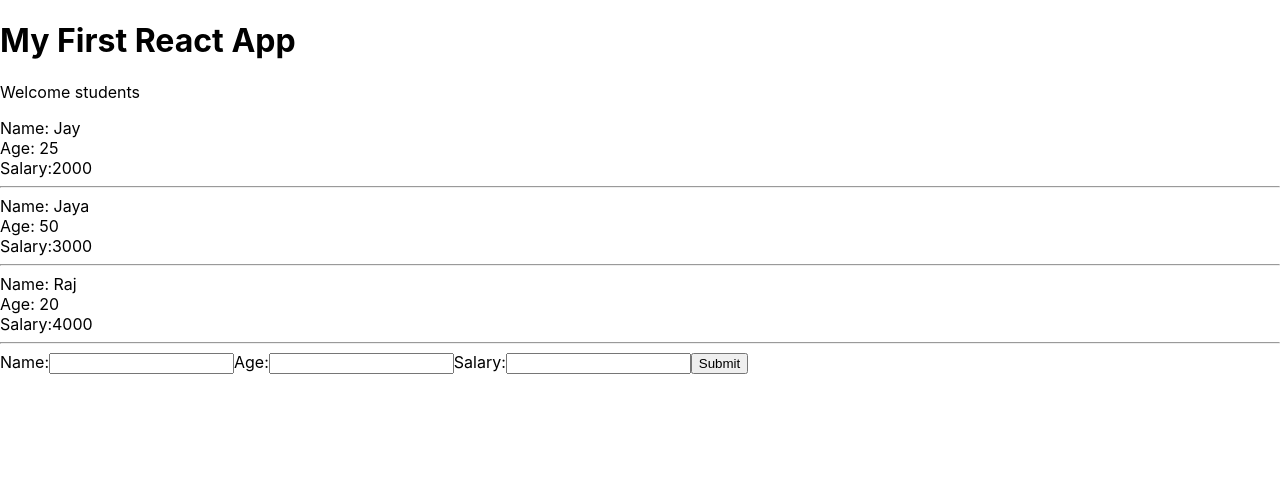
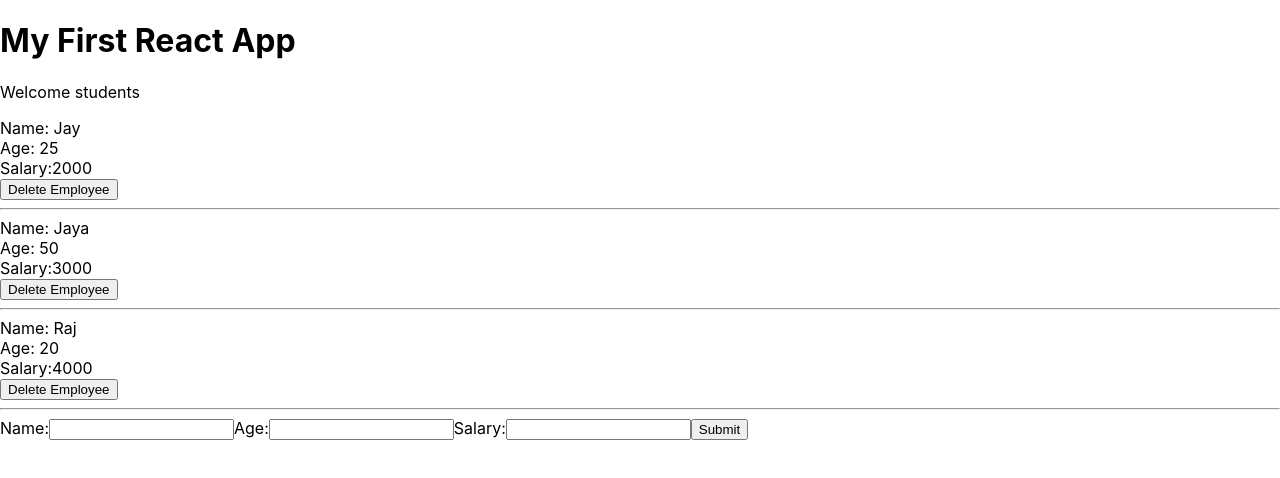
Before and after one commit to jay4tech/React, a React (Create React App) app in the folder myapp/: page / in a window 1280 px wide. Shown: the top 478 px of the page. Built offline with nearby package versions, Linux system fonts and the light colour scheme.

Commit message:
Chapter-15

```diff
--- a/myapp/src/App.js
+++ b/myapp/src/App.js
@@ -17,12 +17,21 @@ class App extends Component {
       employees: employees
     })
   }
+  deleteEmployee = (id) => {
+    console.log(id)
+    let employees = this.state.employees.filter(employee => {
+      return employee.id !== id
+    });
+    this.setState({
+      employees: employees
+    })
+  }
   render() {
     return (
       <div className="App">
         <h1>My First React App</h1>
         <p>Welcome students</p>
-        <Employee employees={this.state.employees} />
+        <Employee deleteEmployee={this.deleteEmployee} employees={this.state.employees} />
         <AddEmployee addEmployee={this.addEmployee} />
       </div>
     );
--- a/myapp/src/Employee.js
+++ b/myapp/src/Employee.js
@@ -1,12 +1,13 @@
 import React from 'react';
 
-const Employee = ({ employees }) => {
+const Employee = ({ employees ,deleteEmployee}) => {
     const employeeList = employees.map(employee => {
         return (
             <div className="employee" key={employee.id}>
                 <div>Name: {employee.name}</div>
                 <div>Age: {employee.age}</div>
                 <div>Salary:{employee.salary}</div>
+                <button onClick={()=>{deleteEmployee(employee.id)}}> Delete Employee</button>
                 <hr />
             </div>
         )
```
